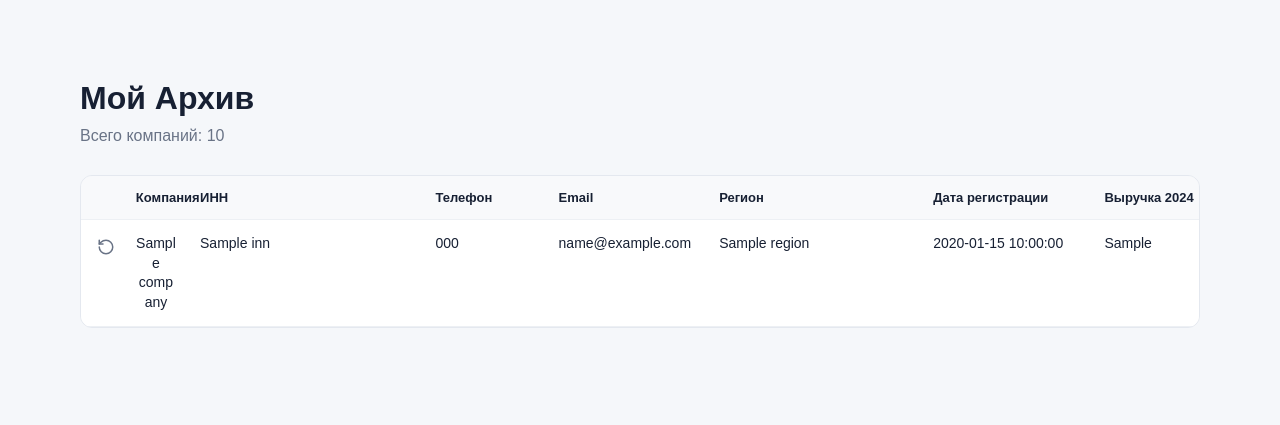
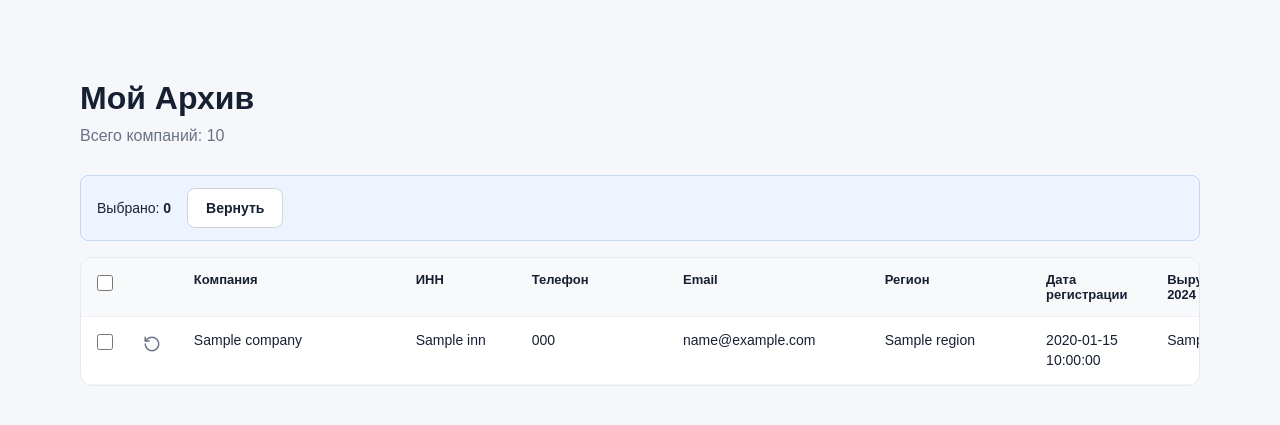
Before and after one commit to kseniya161-max/Radar_Management, a FastAPI app: template app/templates/archived_companies.html in a window 1280 px wide. Shown: the part 77-502 px from the top of the page. Run offline with FastAPI, Linux system fonts and the light colour scheme; the template is opened without the code that fills it: most values are stand-ins (such as "Sample title", 1, 10 or a date in 2020); parts of the project's set-up code (start-up, migrations or seed data) failed here and were passed over.

Commit message:
checkbox archived companies

```diff
--- a/app/templates/archived_companies.html
+++ b/app/templates/archived_companies.html
@@ -16,12 +16,24 @@ Radar Management — Архив
             </p>
         </div>
     </div>
+        <div id="bulk-panel" class="bulk-panel" hidden>
+        <span class="bulk-panel-count">
+            Выбрано: <strong id="bulk-count">0</strong>
+        </span>
+        <button type="button" id="bulk-restore" class="secondary-button">
+            Вернуть
+        </button>
+    </div>
     <div class="table-wrapper">
 
         <table class="companies-table">
 
             <thead>
+
                    <tr>
+                    <th class="checkbox-cell">
+                        <input type="checkbox" id="select-all">
+                    </th>
                     <th></th>
                     <th>Компания</th>
                     <th>ИНН</th>
@@ -48,6 +60,13 @@ Radar Management — Архив
                 {% for company in companies %}
 
                 <tr>
+                        <td class="checkbox-cell">
+                            <input
+                                type="checkbox"
+                                class="row-checkbox"
+                                data-inn="{{ company.inn }}"
+                            >
+                        </td>
                         <td>
                             <button
                                 type="button"
@@ -117,7 +136,7 @@ Radar Management — Архив
                 {% else %}
 
                 <tr>
-                    <td colspan="13" class="empty-state">
+                    <td colspan="14" class="empty-state">
                         Нет компаний в архиве
                     </td>
                 </tr>
@@ -181,5 +200,50 @@ document.querySelectorAll(".restore-button").forEach(button => {
     });
 });
 </script>
+<script>
+const bulkPanel = document.getElementById("bulk-panel");
+const bulkCount = document.getElementById("bulk-count");
+const selectAll = document.getElementById("select-all");
+const rowCheckboxes = document.querySelectorAll(".row-checkbox");
+
+function updateBulkPanel() {
+    const checked = document.querySelectorAll(".row-checkbox:checked");
+    bulkCount.textContent = checked.length;
+    bulkPanel.hidden = checked.length === 0;
+}
+
+selectAll.addEventListener("change", () => {
+    rowCheckboxes.forEach(cb => { cb.checked = selectAll.checked; });
+    updateBulkPanel();
+});
+
+rowCheckboxes.forEach(cb => {
+    cb.addEventListener("change", updateBulkPanel);
+});
+
+document.getElementById("bulk-restore").addEventListener("click", async () => {
+    const inns = Array.from(
+        document.querySelectorAll(".row-checkbox:checked")
+    ).map(cb => cb.dataset.inn);
+
+    if (inns.length === 0) return;
+
+    try {
+        const response = await fetch("/companies/bulk/restore", {
+            method: "POST",
+            headers: { "Content-Type": "application/json" },
+            body: JSON.stringify({ inns: inns })
+        });
+
+        if (!response.ok) {
+            throw new Error("Не удалось вернуть компании из архива");
+        }
+
+        location.reload();
+    } catch (error) {
+        alert(error.message);
+    }
+});
+</script>
 
 {% endblock %}
```
Lines whose indentation alone changed are shown as unchanged.
